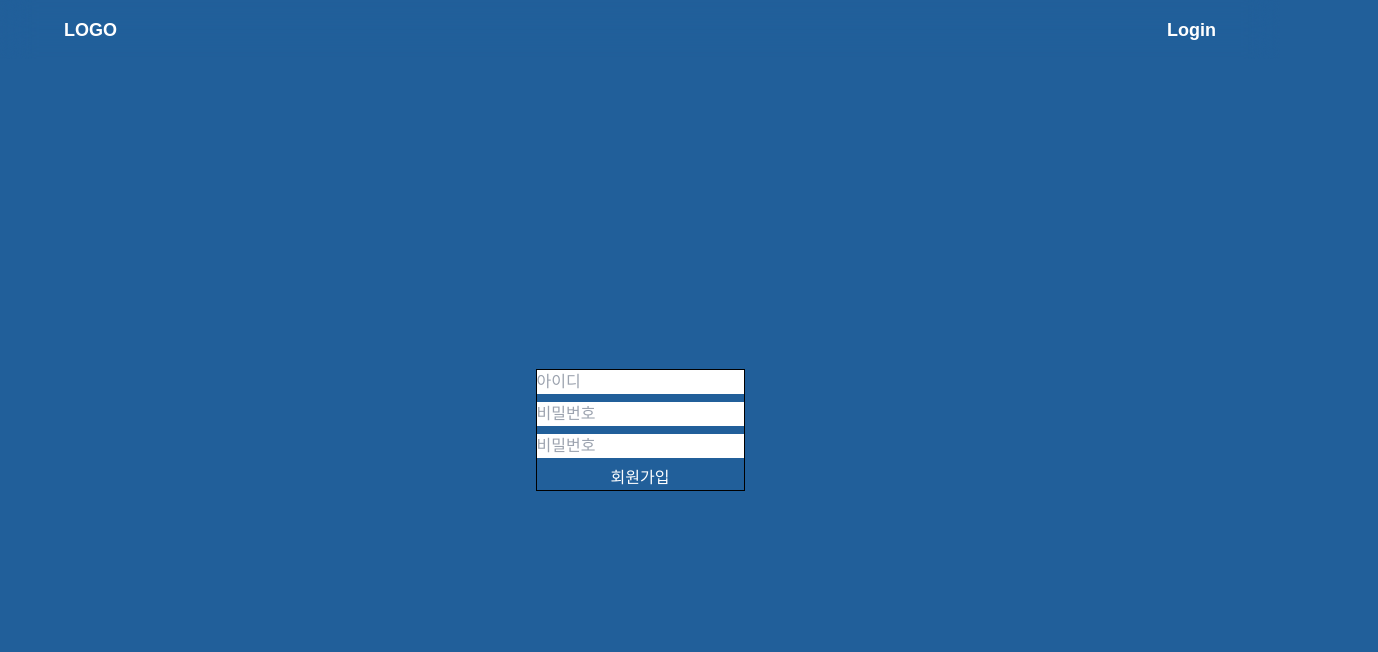
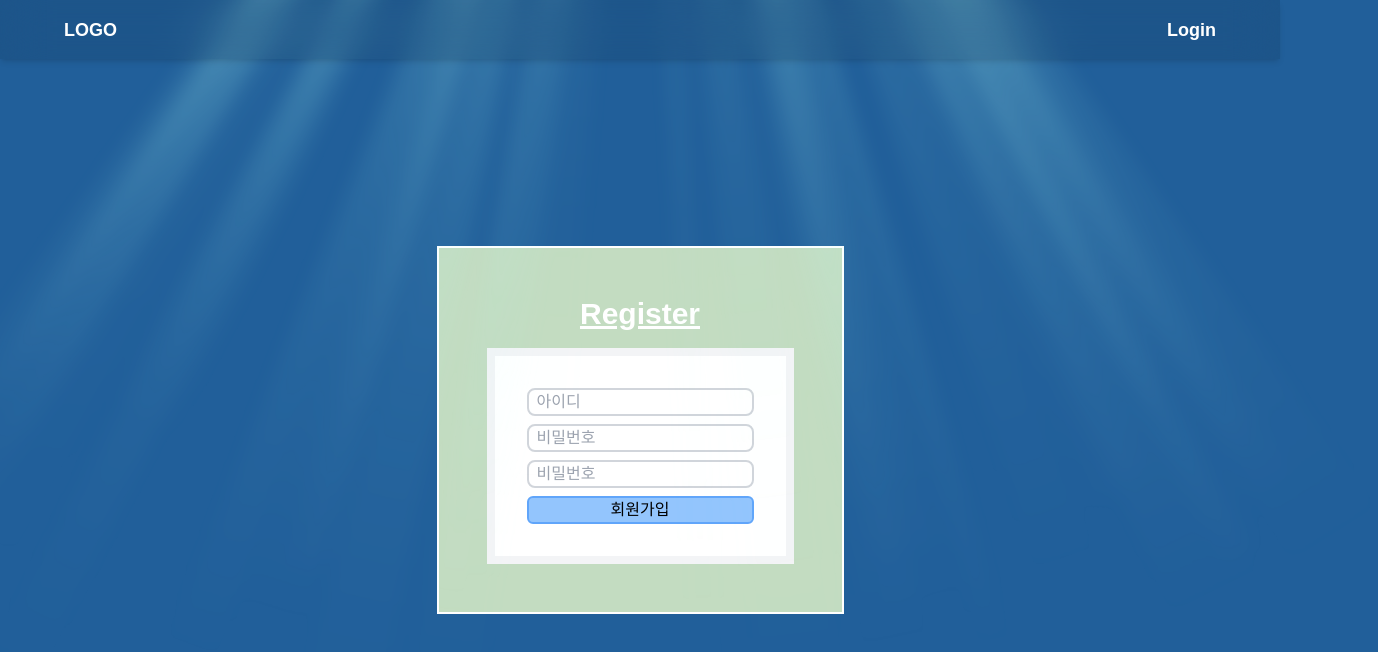
Before and after one commit to choednwn/web2024-card, a Next.js app: page /profile/register in a window 1280 px wide. Shown: the top 652 px of the page, 1378 px wide, since content can reach past the window. Built offline with nearby package versions, Linux system fonts and the light colour scheme.

Commit message:
Added more styling

```diff
--- a/src/app/layout.tsx
+++ b/src/app/layout.tsx
@@ -1,7 +1,9 @@
 import Header from "@/components/header";
 import AuthValidator from "@/components/login/validator";
+import SunRay from "@/components/sunray";
 import type { Metadata } from "next";
 import "./globals.css";
+import "./sunrays.css";
 
 export const metadata: Metadata = {
   title: "카드 게임",
@@ -15,12 +17,11 @@ const RootLayout = ({
 }>) => {
   return (
     <html lang="en">
-      <body className="flex h-screen w-screen flex-col">
+      <body className="absolute z-0 flex h-screen w-screen flex-col overflow-hidden">
         <AuthValidator />
+        <SunRay />
+
         <Header />
-
-        {/* Add background sun ray here*/}
-
         <main className="flex size-full flex-col items-center justify-center bg-background">
           <div className="max-w-6xl">{children}</div>
         </main>
--- a/src/app/profile/login/page.tsx
+++ b/src/app/profile/login/page.tsx
@@ -5,7 +5,7 @@ import { useLoginStore } from "@/lib/stores";
 import { hashSHA256 } from "@/lib/utils";
 import { useRouter } from "next/navigation";
 
-const InputStyles = "";
+const InputStyles = "rounded-lg border-2 border-gray-300 px-2 text-gray-800";
 
 const LoginPage = () => {
   const router = useRouter();
@@ -24,10 +24,11 @@ const LoginPage = () => {
   };
 
   return (
-    <div className="flex size-fit flex-col gap-4">
+    <div className="flex size-fit flex-col items-center gap-4 border-2 border-white bg-lime-100/80 p-12">
+      <h1 className="text-3xl font-bold underline">Login</h1>
       <form
         onSubmit={(e) => onLoginSubmit(e)}
-        className="flex flex-col gap-2 rounded-lg border-8 border-gray-100 bg-white p-8"
+        className="flex flex-col gap-2 border-8 border-gray-100 bg-white p-8"
       >
         <input
           id="userId"
@@ -35,7 +36,7 @@ const LoginPage = () => {
           type="text"
           placeholder="아이디"
           required
-          className="rounded-lg border-2 border-gray-300 px-2"
+          className={InputStyles}
         />
         <input
           id="userPwd"
@@ -43,7 +44,7 @@ const LoginPage = () => {
           type="password"
           placeholder="비밀번호"
           required
-          className="rounded-lg border-2 border-gray-300 px-2"
+          className={InputStyles}
         />
         {loginFailed && (
           <div className="text-red-500">
--- a/src/app/profile/register/page.tsx
+++ b/src/app/profile/register/page.tsx
@@ -3,8 +3,10 @@
 import Button from "@/components/button";
 import { RegisterSettings } from "@/lib/constants";
 import { useLoginStore } from "@/lib/stores";
-import { hashSHA256 } from "@/lib/utils";
+import { cn, hashSHA256 } from "@/lib/utils";
 import { useState } from "react";
+
+const InputStyles = "rounded-lg border-2 border-gray-300 px-2 text-gray-800";
 
 const RegisterPage = () => {
   const register = useLoginStore((state) => state.register);
@@ -52,10 +54,11 @@ const RegisterPage = () => {
   // };
 
   return (
-    <div className="size-fit border border-black">
+    <div className="flex size-fit flex-col items-center gap-4 border-2 border-white bg-lime-100/80 p-12">
+      <h1 className="text-3xl font-bold underline">Register</h1>
       <form
         onSubmit={(e) => onRegisterSubmit(e)}
-        className="flex flex-col gap-2"
+        className="flex flex-col gap-2 border-8 border-gray-100 bg-white p-8"
       >
         <input
           id="userId"
@@ -63,6 +66,7 @@ const RegisterPage = () => {
           placeholder="아이디"
           minLength={RegisterSettings.idMinLength}
           required
+          className={InputStyles}
         />
         <input
           id="userPwd"
@@ -70,9 +74,10 @@ const RegisterPage = () => {
           placeholder="비밀번호"
           minLength={RegisterSettings.pwdMinLength}
           onChange={checkPasswordRules}
-          className={
-            isPwdValid ? "" : "rounded-sm outline outline-2 outline-red-500"
-          }
+          className={cn(
+            InputStyles,
+            isPwdValid ? "" : "rounded-sm outline outline-2 outline-red-500",
+          )}
           required
         />
         <input
@@ -81,8 +86,15 @@ const RegisterPage = () => {
           placeholder="비밀번호"
           // onChange={checkPasswordMatch}
           required
+          className={InputStyles}
         />
-        <Button type="submit">회원가입</Button>
+        <Button
+          type="submit"
+          hasBorder
+          className="border-blue-400 bg-blue-300 text-black"
+        >
+          회원가입
+        </Button>
       </form>
     </div>
   );
--- /dev/null
+++ b/src/app/sunrays.css
@@ -0,0 +1,387 @@
+/*
+ * Credit: @wheatup
+ * Source: https://codepen.io/wheatup/pen/abMKaQp
+*/
+
+.light-rays > *::before,
+main .light-rays {
+  position: absolute;
+  display: block;
+  width: 100%;
+  height: 100%;
+  top: 0;
+  left: 0;
+}
+
+.light-rays {
+  pointer-events: none;
+  filter: blur(0.6rem);
+}
+
+.light-rays > * {
+  --deg: 0;
+  --length: 0rem;
+  --thickness: 20px;
+  --duration: 2s;
+  --delay: 1s;
+  --rotate: 0deg;
+  --degRange: 72.5deg;
+  --spreadRange: 40vw;
+  position: absolute;
+  transform-style: preserve-3d;
+  perspective: 500px;
+  width: var(--thickness);
+  height: calc(20% + 370px + var(--length));
+  left: 50%;
+  transform: translateX(
+      calc(
+        -50% + var(--deg) * var(--spreadRange) * -1 + 0.5 * var(--spreadRange)
+      )
+    )
+    translateY(-100px)
+    rotateZ(calc(var(--degRange) * -0.5 + var(--deg) * var(--degRange)))
+    rotateX(0.01deg);
+  transform-origin: center -100px;
+  mix-blend-mode: screen;
+  -webkit-animation:
+    shimmer linear var(--duration) calc(var(--delay) * -1) infinite alternate
+      forwards,
+    rotate ease-in-out calc(var(--duration) * 3.14) calc(var(--delay) * -1)
+      infinite alternate forwards;
+  animation:
+    shimmer linear var(--duration) calc(var(--delay) * -1) infinite alternate
+      forwards,
+    rotate ease-in-out calc(var(--duration) * 3.14) calc(var(--delay) * -1)
+      infinite alternate forwards;
+}
+
+.light-rays > *::before {
+  content: "";
+  background: linear-gradient(to bottom, #a6fff8, rgba(166, 255, 248, 0) 100%);
+  transform-origin: top center;
+  transform: rotateX(40deg);
+}
+
+.light-rays > *:nth-child(1) {
+  --deg: 0.1855171964;
+  --thickness: 10.8143148217px;
+  --length: -12.322576868px;
+  --duration: 2.1574341196s;
+  --delay: 2.0193458353s;
+  --rotate: -0.8823798793deg;
+}
+
+.light-rays > *:nth-child(2) {
+  --deg: 0.099709446;
+  --thickness: 9.3036973956px;
+  --length: 13.6992062561px;
+  --duration: 1.101253881s;
+  --delay: 2.1104826546s;
+  --rotate: 0.7494150212deg;
+}
+
+.light-rays > *:nth-child(3) {
+  --deg: 0.3193185906;
+  --thickness: 27.2503479766px;
+  --length: -11.1589365008px;
+  --duration: 2.027951141s;
+  --delay: 2.7124565218s;
+  --rotate: -1.6749893896deg;
+}
+
+.light-rays > *:nth-child(4) {
+  --deg: 0.3439177847;
+  --thickness: 18.721940911px;
+  --length: 16.1671709721px;
+  --duration: 1.1865127453s;
+  --delay: 2.0912420312s;
+  --rotate: -0.6440607163deg;
+}
+
+.light-rays > *:nth-child(5) {
+  --deg: 0.9276548658;
+  --thickness: 22.34369372px;
+  --length: 16.3759206269px;
+  --duration: 2.248035241s;
+  --delay: 2.8822491899s;
+  --rotate: -0.0986811744deg;
+}
+
+.light-rays > *:nth-child(6) {
+  --deg: 0.7507704917;
+  --thickness: 14.712226084px;
+  --length: 30.9654867919px;
+  --duration: 2.4048844668s;
+  --delay: 2.2080021006s;
+  --rotate: 3.6557685659deg;
+}
+
+.light-rays > *:nth-child(7) {
+  --deg: 0.2066449511;
+  --thickness: 19.5361707532px;
+  --length: -1.4375898461px;
+  --duration: 1.0153679955s;
+  --delay: 2.7784236341s;
+  --rotate: 2.0978241227deg;
+}
+
+.light-rays > *:nth-child(8) {
+  --deg: 0.1638637365;
+  --thickness: 17.0083318473px;
+  --length: -16.7347891065px;
+  --duration: 1.4850457381s;
+  --delay: 2.404580042s;
+  --rotate: 3.8063734047deg;
+}
+
+.light-rays > *:nth-child(9) {
+  --deg: 0.9608840283;
+  --thickness: 25.1137457547px;
+  --length: 2.3898942111px;
+  --duration: 1.8327296305s;
+  --delay: 2.9781930383s;
+  --rotate: -2.0150515588deg;
+}
+
+.light-rays > *:nth-child(10) {
+  --deg: 0.5726718017;
+  --thickness: 20.816240111px;
+  --length: -45.6583272798px;
+  --duration: 1.4947009319s;
+  --delay: 2.313260324s;
+  --rotate: 2.3582971661deg;
+}
+
+.light-rays > *:nth-child(11) {
+  --deg: 0.1529711713;
+  --thickness: 10.3103478024px;
+  --length: -20.5081167206px;
+  --duration: 2.2551700258s;
+  --delay: 2.5533304293s;
+  --rotate: -0.233634818deg;
+}
+
+.light-rays > *:nth-child(12) {
+  --deg: 0.6801701506;
+  --thickness: 22.8380001422px;
+  --length: 39.3719297276px;
+  --duration: 2.4634061859s;
+  --delay: 2.4399281058s;
+  --rotate: -0.0782022918deg;
+}
+
+.light-rays > *:nth-child(13) {
+  --deg: 0.9934570598;
+  --thickness: 10.6790436478px;
+  --length: -36.8235138462px;
+  --duration: 2.3269860477s;
+  --delay: 2.6190079887s;
+  --rotate: -3.2800517864deg;
+}
+
+.light-rays > *:nth-child(14) {
+  --deg: 0.8624416313;
+  --thickness: 14.631159379px;
+  --length: 45.2895215921px;
+  --duration: 1.2218332752s;
+  --delay: 2.2313928516s;
+  --rotate: 1.0345609187deg;
+}
+
+.light-rays > *:nth-child(15) {
+  --deg: 0.3118967122;
+  --thickness: 20.518141331px;
+  --length: 3.8133470971px;
+  --duration: 1.4081148592s;
+  --delay: 2.6486775179s;
+  --rotate: 3.090200429deg;
+}
+
+.light-rays > *:nth-child(16) {
+  --deg: 0.9845234356;
+  --thickness: 19.8024371617px;
+  --length: -1.3721471536px;
+  --duration: 1.6517836578s;
+  --delay: 2.4504042119s;
+  --rotate: -2.1262186485deg;
+}
+
+.light-rays > *:nth-child(17) {
+  --deg: 0.0666680745;
+  --thickness: 21.3515609211px;
+  --length: -2.8713951467px;
+  --duration: 1.4433655183s;
+  --delay: 2.9967596289s;
+  --rotate: 3.0636762028deg;
+}
+
+.light-rays > *:nth-child(18) {
+  --deg: 0.4576416476;
+  --thickness: 8.9446485749px;
+  --length: 19.09733771px;
+  --duration: 1.5970464695s;
+  --delay: 2.6149318555s;
+  --rotate: 2.996321825deg;
+}
+
+.light-rays > *:nth-child(19) {
+  --deg: 0.2781431827;
+  --thickness: 9.3533530506px;
+  --length: 21.1535213632px;
+  --duration: 1.7053865961s;
+  --delay: 2.4128318615s;
+  --rotate: 3.4960117268deg;
+}
+
+.light-rays > *:nth-child(20) {
+  --deg: 0.9455929801;
+  --thickness: 8.2424145339px;
+  --length: 14.7878090695px;
+  --duration: 2.4160517459s;
+  --delay: 2.808394504s;
+  --rotate: 1.0144726007deg;
+}
+
+.light-rays > *:nth-child(21) {
+  --deg: 0.1505254009;
+  --thickness: 27.946497291px;
+  --length: 25.1106635968px;
+  --duration: 2.4830285859s;
+  --delay: 2.258913457s;
+  --rotate: -1.5732908735deg;
+}
+
+.light-rays > *:nth-child(22) {
+  --deg: 0.8505581868;
+  --thickness: 27.3628535436px;
+  --length: -38.5153236568px;
+  --duration: 1.3182268591s;
+  --delay: 2.9021931653s;
+  --rotate: 2.5861320588deg;
+}
+
+.light-rays > *:nth-child(23) {
+  --deg: 0.0912455652;
+  --thickness: 10.3559281194px;
+  --length: 11.9493439325px;
+  --duration: 2.4269621034s;
+  --delay: 2.0815001101s;
+  --rotate: 2.9613659143deg;
+}
+
+.light-rays > *:nth-child(24) {
+  --deg: 0.7207115202;
+  --thickness: 13.8895007242px;
+  --length: 0.3228426763px;
+  --duration: 1.5179198766s;
+  --delay: 2.1792490433s;
+  --rotate: 3.3649231127deg;
+}
+
+.light-rays > *:nth-child(25) {
+  --deg: 0.4028194113;
+  --thickness: 24.8063658003px;
+  --length: 33.2982551007px;
+  --duration: 1.9063173385s;
+  --delay: 2.1922910803s;
+  --rotate: -0.7854043942deg;
+}
+
+.light-rays > *:nth-child(26) {
+  --deg: 0.0927448655;
+  --thickness: 9.3733143716px;
+  --length: -11.6097155731px;
+  --duration: 1.4120844297s;
+  --delay: 2.9115575316s;
+  --rotate: -3.9078734592deg;
+}
+
+.light-rays > *:nth-child(27) {
+  --deg: 0.0607521576;
+  --thickness: 29.5392903977px;
+  --length: 20.935445186px;
+  --duration: 1.2771006777s;
+  --delay: 2.8038479495s;
+  --rotate: -0.8412546829deg;
+}
+
+.light-rays > *:nth-child(28) {
+  --deg: 0.7115678485;
+  --thickness: 10.863136519px;
+  --length: -4.4223800905px;
+  --duration: 1.3931331939s;
+  --delay: 2.064659733s;
+  --rotate: 2.68720963deg;
+}
+
+.light-rays > *:nth-child(29) {
+  --deg: 0.7248620617;
+  --thickness: 20.9386767205px;
+  --length: 14.1813204959px;
+  --duration: 2.4282466459s;
+  --delay: 2.0789879876s;
+  --rotate: 1.3227303537deg;
+}
+
+.light-rays > *:nth-child(30) {
+  --deg: 0.6425831085;
+  --thickness: 9.6261542449px;
+  --length: -1.9440673512px;
+  --duration: 2.2094480359s;
+  --delay: 2.3967885752s;
+  --rotate: -3.7587607642deg;
+}
+
+.light-rays > *:nth-child(31) {
+  --deg: 0.1086805193;
+  --thickness: 21.3672237124px;
+  --length: -47.1335694614px;
+  --duration: 1.620336281s;
+  --delay: 2.1124189432s;
+  --rotate: 1.9815118702deg;
+}
+
+.light-rays > *:nth-child(32) {
+  --deg: 0.6070008757;
+  --thickness: 21.5081969774px;
+  --length: 33.2743381751px;
+  --duration: 2.4071355984s;
+  --delay: 2.5357853976s;
+  --rotate: 2.2254979544deg;
+}
+
+@-webkit-keyframes shimmer {
+  0% {
+    opacity: 0.33;
+  }
+  100% {
+    opacity: 0.03;
+  }
+}
+
+@keyframes shimmer {
+  0% {
+    opacity: 0.33;
+  }
+  100% {
+    opacity: 0.03;
+  }
+}
+
+@-webkit-keyframes rotate {
+  0% {
+    rotate: 0deg;
+  }
+  100% {
+    rotate: var(--rotate);
+  }
+}
+
+@keyframes rotate {
+  0% {
+    rotate: 0deg;
+  }
+  100% {
+    rotate: var(--rotate);
+  }
+}
--- a/src/components/header.tsx
+++ b/src/components/header.tsx
@@ -13,7 +13,7 @@ const Header = () => {
   const logout = useLoginStore((state) => state.logout);
 
   return (
-    <header className="bg-background/60 6xl:px-0 flex h-16 w-full flex-row items-center justify-center px-4 backdrop-blur-lg">
+    <header className="6xl:px-0 z-50 flex h-16 w-full flex-row items-center justify-center bg-black/10 px-4 shadow-md backdrop-blur-xl">
       <div className="flex size-full max-w-6xl flex-row items-center justify-between">
         {/* Logo */}
         <Button
--- /dev/null
+++ b/src/components/sunray.tsx
@@ -0,0 +1,17 @@
+import React from "react";
+
+const SunRay = () => {
+  return (
+    <>
+      <div className="pointer-events-none absolute left-0 top-0 grid h-screen w-screen place-items-center">
+        <ul className="light-rays relative size-full">
+          {[...Array(32)].map((_, index) => (
+            <li key={index}></li>
+          ))}
+        </ul>
+      </div>
+    </>
+  );
+};
+
+export default SunRay;
```
Also changed, not shown: src/lib/styles.ts (added), 1 other file (tests, documents, lock files or other folders).
